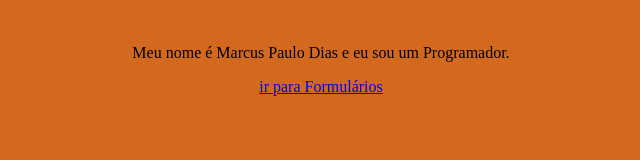
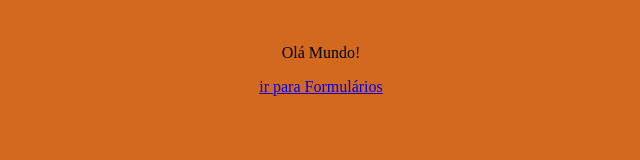
Before and after one commit to Mpdias7/Meu-Projeto, a plain HTML site: page index.html in a window 1280 px wide. Shown: the whole page, without its empty margins (319-959 px from the left). Drawn offline with Linux system fonts and the light colour scheme.

Commit message:
Trocando paragrafo

```diff
--- a/index.html
+++ b/index.html
@@ -8,7 +8,7 @@
 </head>
 <body>
 
-<p id="nome">Meu nome é Marcus Paulo Dias e eu sou um Programador.</p>
+<p id="nome">Olá Mundo!</p>
 
 <a href="Formulários.html">ir para Formulários</a>
 
```
